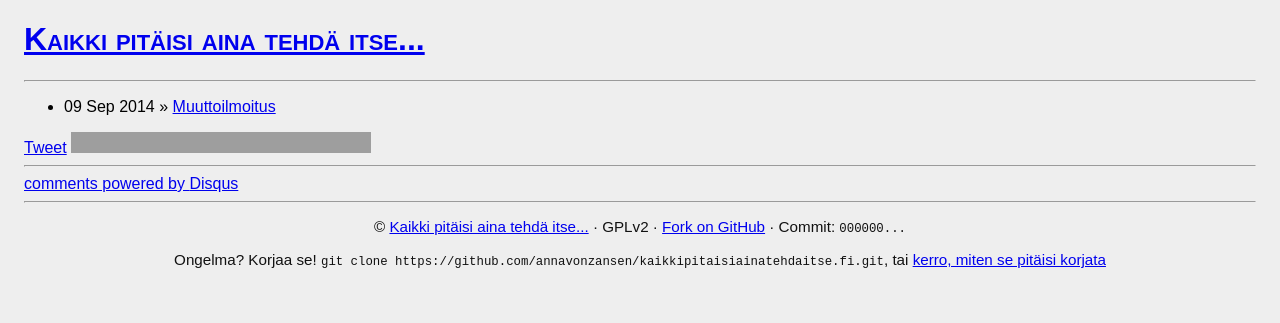
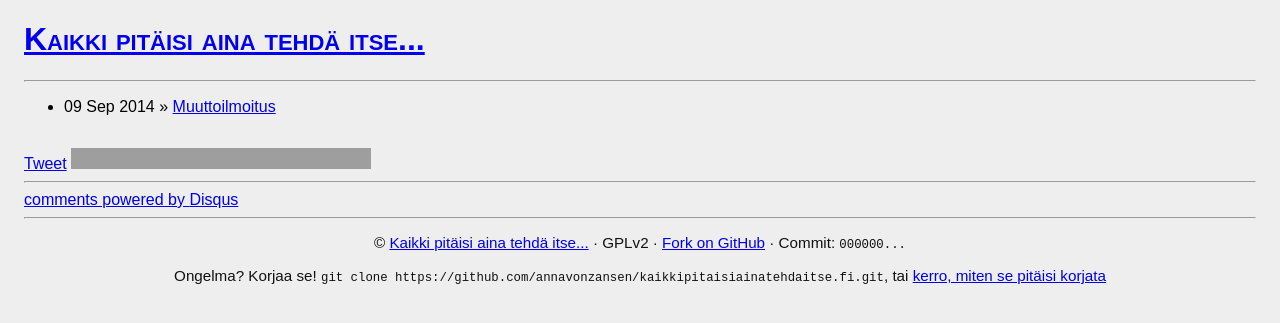
Before and after one commit to annavonzansen/kaikkipitaisiainatehdaitse.fi, a Jekyll site: the page built from index.md, in a window 1280 px wide. Shown: the top 323 px of the page. Built offline with Jekyll 4.4.1, drawn with Linux system fonts in a browser that asks for light colours; comment, search, counter and statistics services are not loaded; grey boxes are pictures that could not be loaded.

Commit message:
Add margin to share buttons.

```diff
--- a/assets/default.scss
+++ b/assets/default.scss
@@ -28,3 +28,7 @@ footer {
   font-size: $smallprint_size;
   text-align: center;
 }
+
+.sharebuttons {
+  margin-top: 2em;
+}
```
